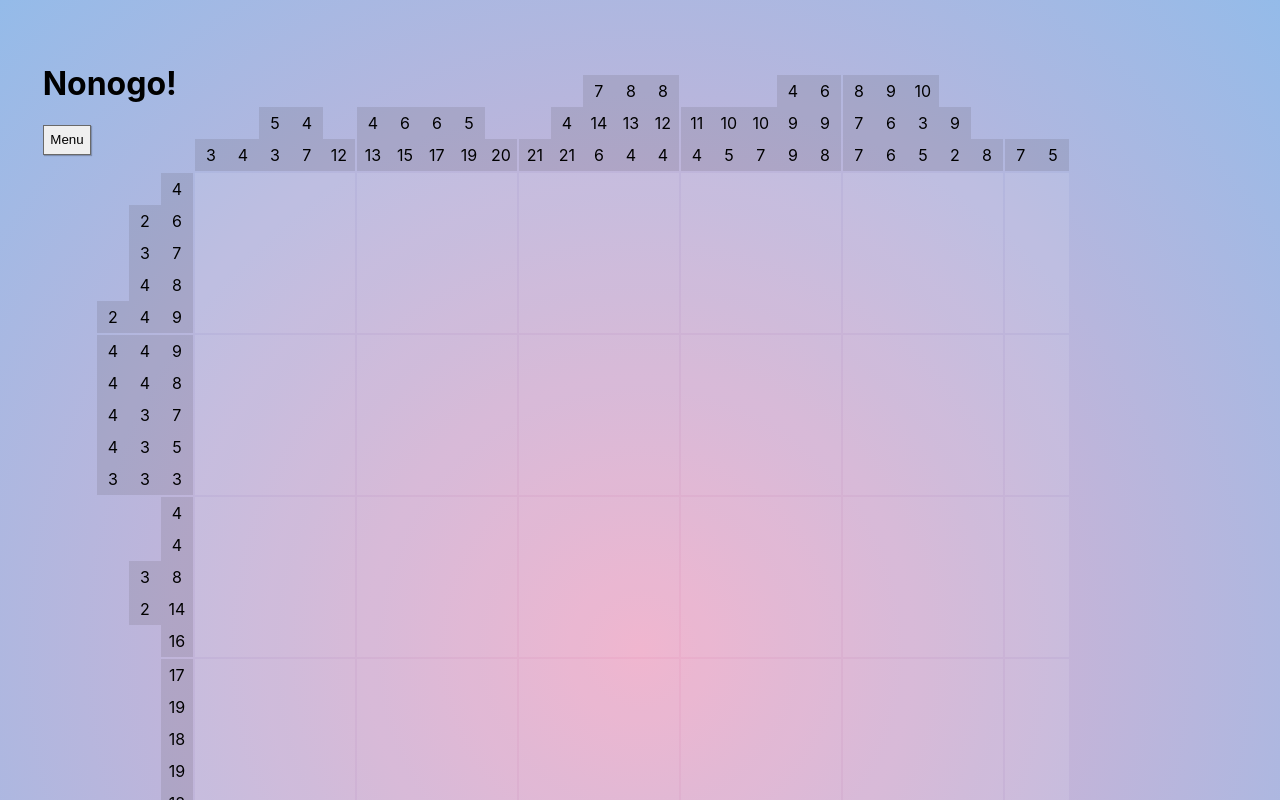
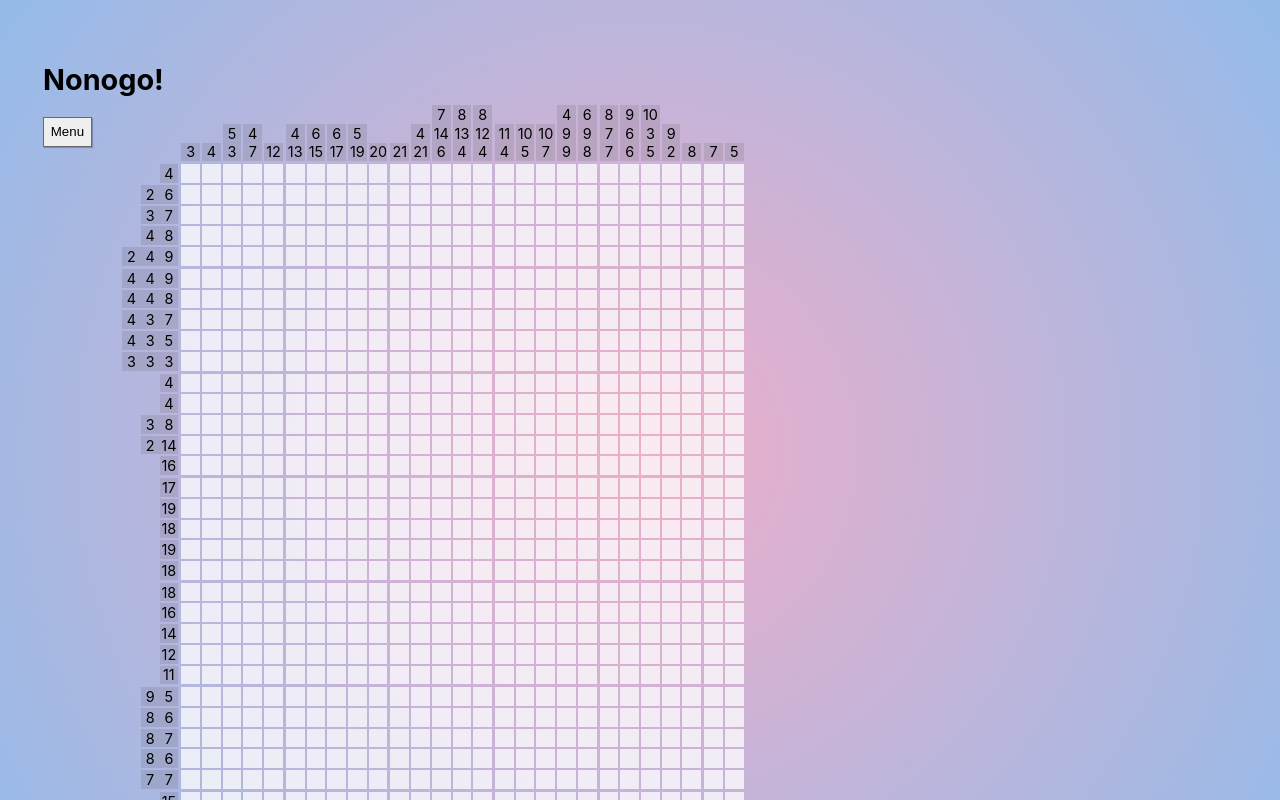
Before and after one commit to cgrage/nonogo, a React (Create React App) app: page / in a window 1280 px wide. Shown: the top 800 px of the page. Built offline with nearby package versions, Linux system fonts and the light colour scheme.

Commit message:
Changes everywhere

```diff
--- a/public/index.html
+++ b/public/index.html
@@ -26,7 +26,7 @@
     -->
     <title>React App</title>
   </head>
-  <body>
+  <body oncontextmenu="return false">
     <noscript>You need to enable JavaScript to run this app.</noscript>
     <div id="root"></div>
     <!--
--- a/src/App.css
+++ b/src/App.css
@@ -4,7 +4,7 @@
 
 .board {
     display: table;
-    font-size: 1.0em;
+    font-size: 0.9em;
     border-collapse: collapse;
 }
 
@@ -18,6 +18,7 @@
 
 .board .cell {
     display: table-cell;
+    vertical-align: top;
 }
 
 .board .column-header-cell {
@@ -46,28 +47,32 @@
     margin: 0;
 }
 
-.board .tile {
-    width: 2.0em;
-    height: 2.0em;
+.board .tile,
+.board .hint-tile,
+.board .tile.selected::after {
+    width: 1.3em;
+    height: 1.3em;
     display: flex;
     justify-content: center;
     align-items: center;
 }
 
-.board .tile.free {
-    background-color: rgba(255, 255, 255, 0.1);
+.board .tile.empty {
+    background-color: rgba(255, 255, 255, 0.75);
 }
 
-.board .tile.crossed {
-    background-color: turquoise;
+.board .tile.guess-free {
+    background-color: rgba(128, 128, 128, 0.75);
 }
 
-.board .tile.filled {
-    background-color: tomato;
+.board .tile.guess-filled {
+    background-color: rgba(0, 0, 0, 0.75);
 }
 
-.board .tile:hover {
-    background-color: yellow;
+.board .tile.selected::after {
+    content: "";
+    position: absolute;
+    border: 3px solid hotpink;
 }
 
 .board .tile.error {
@@ -76,11 +81,6 @@
 
 .board .hint-tile {
     background-color: rgba(32, 22, 13, 0.1);
-    width: 2.0em;
-    height: 2.0em;
-    display: flex;
-    justify-content: center;
-    align-items: center;
 }
 
 .board .hint-tile.sum {
@@ -91,29 +91,25 @@
     display: none;
 }
 
-.board .row.mod0 {
+.board .row {
     border-top: 2px solid transparent;
 }
 
-.board .row.mod4 {
-    border-bottom: 2px solid transparent;
+.board .row.mod0 {
+    border-top: 3px solid transparent;
+}
+
+.board .col {
+    border-left: 2px solid transparent;
 }
 
 .board .col.mod0 {
-    border-left: 2px solid transparent;
+    border-left: 3px solid transparent;
 }
 
-.board .col.mod4 {
-    border-right: 2px solid transparent;
-}
-
-.board .row:hover {
-    background-color: greenyellow;
-}
-
-.board .col:hover {
-    background-color: greenyellow;
-    z-index:0;
+.board .row.highlight,
+.board .col.highlight {
+    background: hotpink;
 }
 
 .hide {
--- a/src/components/Board.tsx
+++ b/src/components/Board.tsx
@@ -1,6 +1,6 @@
-import React, { useState, MouseEvent, useImperativeHandle, forwardRef } from 'react';
+import React, { useState, useImperativeHandle, forwardRef } from 'react';
 import BoardTile from './BoardTile';
-import PuzzleCalc, { UserFieldValue, FieldValue, HintSet } from './PuzzleCalc';
+import PuzzleCalc, { CellValue, PuzzleData } from './PuzzleCalc';
 import BoardHint from './BoardHint';
 import TitleTile from './TitleTile';
 
@@ -14,35 +14,37 @@ export interface BoardRef {
     reset(): void;
 }
 
+type Coord2d = {
+    x: number,
+    y: number,
+}
+
 const Board: React.ForwardRefRenderFunction<BoardRef, BoardProps> = (props, ref) => {
-    let loaded = PuzzleCalc.load();
+    const [puzzle] = useState<PuzzleData>(PuzzleCalc.load());
+    const [tileStates, setTileStates] = useState<CellValue[][]>(PuzzleCalc.new(puzzle.width, puzzle.height));
+    const [selCell, setSelCell] = useState<Coord2d>({ x: -1, y: -1 });
 
-    const [tileSolutions] = useState<FieldValue[][]>(loaded.solution);
-    const [colHints] = useState<HintSet[]>(loaded.colHints);
-    const [rowHints] = useState<HintSet[]>(loaded.rowHints);
-    const [tileStates, setTileStates] = useState<UserFieldValue[][]>(PuzzleCalc.new(loaded.width, loaded.height));
-
-    function onMouseDown(e: MouseEvent<HTMLDivElement>) {
-        e.preventDefault();
-    }
-
-    function onTileEvent(colIndex: number, rowIndex: number) {
+    function onTileInteract(colIndex: number, rowIndex: number) {
         setTileStates(prevState => PuzzleCalc.updateOnTileEvent(prevState, colIndex, rowIndex));
     }
 
+    function onSelected(colIndex: number, rowIndex: number) {
+        setSelCell({ x: colIndex, y: rowIndex });
+    }
+
     useImperativeHandle(ref, () => ({
-        giveHint: () => { setTileStates(prevState => PuzzleCalc.hint(prevState, loaded)); },
+        giveHint: () => { setTileStates(prevState => PuzzleCalc.hint(prevState, puzzle)); },
         reset: () => { setTileStates(prevState => PuzzleCalc.reset(prevState)); }
     }), [])
 
-    return <div className="board" onMouseDown={onMouseDown}>
+    return <div className="board">
         <div className={`col header-col`}></div>
-        {colHints.map((colHintSet, colIndex) =>
-            <div className={`col mod${colIndex % 5}`} key={colIndex.toString()} />
+        {puzzle.colHints.map((colHintSet, colIndex) =>
+            <div className={`col mod${colIndex % 5} ${colIndex == selCell.x ? "highlight" : ""}`} key={colIndex.toString()} />
         )}
         <div className={`row header-row`}>
             <TitleTile onOpenMenu={props.onOpenMenu} />
-            {colHints.map((colHintSet, colIndex) =>
+            {puzzle.colHints.map((colHintSet, colIndex) =>
                 <div className="cell column-header-cell" key={colIndex.toString()}>
                     <div className="column-hints">
                         {colHintSet.hints.map((hint, hintIndex) =>
@@ -59,10 +61,10 @@ const Board: React.ForwardRefRenderFunction<BoardRef, BoardProps> = (props, ref)
             )}
         </div>
         {tileStates.map((row, rowIndex) =>
-            <div className={`row mod${rowIndex % 5}`} key={rowIndex.toString()}>
+            <div className={`row mod${rowIndex % 5} ${rowIndex == selCell.y ? "highlight" : ""}`} key={rowIndex.toString()}>
                 <div className="cell row-header-cell">
                     <div className="row-hints">
-                        {rowHints[rowIndex].hints.map((hint, hintIndex) =>
+                        {puzzle.rowHints[rowIndex].hints.map((hint, hintIndex) =>
                             <BoardHint
                                 key={hintIndex.toString()}
                                 value={hint} />
@@ -70,7 +72,7 @@ const Board: React.ForwardRefRenderFunction<BoardRef, BoardProps> = (props, ref)
                         <BoardHint
                             isSum={true}
                             isHidden={!props.showSums}
-                            value={rowHints[rowIndex].sum} />
+                            value={puzzle.rowHints[rowIndex].sum} />
                     </div>
                 </div>
                 {row.map((tileState, colIndex) =>
@@ -79,7 +81,9 @@ const Board: React.ForwardRefRenderFunction<BoardRef, BoardProps> = (props, ref)
                             value={tileState}
                             rowIndex={rowIndex}
                             colIndex={colIndex}
-                            onTileEvent={onTileEvent} />
+                            isSelected={colIndex == selCell.x && rowIndex == selCell.y}
+                            onInteract={onTileInteract}
+                            onSelected={onSelected} />
                     </div>
                 )}
             </div>
--- a/src/components/BoardTile.tsx
+++ b/src/components/BoardTile.tsx
@@ -1,33 +1,47 @@
 import React from 'react';
-import { UserFieldValue, FieldValue } from './PuzzleCalc';
+import { CellValue, Colors } from './PuzzleCalc';
 
 interface TileProps {
-    value: UserFieldValue;
+    value: CellValue;
     colIndex: number;
     rowIndex: number;
-    onTileEvent: (col: number, row: number) => void;
+    isSelected: boolean;
+    onInteract: (col: number, row: number) => void;
+    onSelected: (col: number, row: number) => void;
 };
 
 const BoardTile: React.FC<TileProps> = (props) => {
-    function onClick(e: React.MouseEvent) {
-        if (props.onTileEvent) {
-            props.onTileEvent(props.colIndex, props.rowIndex);
+    function onMouseDown(e: React.MouseEvent) {
+        if (props.onInteract) {
+            props.onInteract(props.colIndex, props.rowIndex);
+        }
+    }
+
+    function onMouseEnter(e: React.MouseEvent) {
+        if (props.onSelected) {
+            props.onSelected(props.colIndex, props.rowIndex);
         }
     }
 
     function className(): string {
         let value = "tile";
 
-        if (props.value.value === undefined) {
-            value += " free";
-        } else if (props.value.value === FieldValue.Free) {
-            value += " crossed";
+        if (props.value.input === undefined) {
+            value += " empty";
         } else {
-            value += " filled";
+            if (props.value.input === Colors.Free) {
+                value += " guess-free";
+            } else {
+                value += " guess-filled";
+            }
         }
 
         if (props.value.hasError) {
-            value += " error"
+            value += " error";
+        }
+
+        if (props.isSelected) {
+            value += " selected";
         }
 
         return value
@@ -35,7 +49,8 @@ const BoardTile: React.FC<TileProps> = (props) => {
 
     return <div
         className={className()}
-        onClick={onClick}></div>;
+        onMouseDown={onMouseDown}
+        onMouseEnter={onMouseEnter}></div>;
 }
 
 export default BoardTile;
--- a/src/components/PuzzleCalc.tsx
+++ b/src/components/PuzzleCalc.tsx
@@ -1,21 +1,23 @@
 
 import Puzzle from '../puzzles/json/one.json';
 
-export enum FieldValue {
-    Free = 0,
-    Color1 = 1,
-    Color2 = 2,
-    Color3 = 3,
-    Color4 = 4,
-    Color5 = 5,
-    Color6 = 6,
-    Color7 = 7,
-    Color8 = 8,
-    Color9 = 9,
-}
+export const Colors = {
+    Free: 0,
+    Color1: 1,
+    Color2: 2,
+    Color3: 3,
+    Color4: 4,
+    Color5: 5,
+    Color6: 6,
+    Color7: 7,
+    Color8: 8,
+    Color9: 9,
+} as const;
 
-export type UserFieldValue = {
-    value?: FieldValue,
+export type FieldColor = typeof Colors[keyof typeof Colors];
+
+export type CellValue = {
+    input: FieldColor | undefined,
     hasError: boolean,
 }
 
@@ -27,7 +29,7 @@ export type HintSet = {
 export type PuzzleData = {
     width: number;
     height: number;
-    solution: FieldValue[][];
+    solution: FieldColor[][];
     colHints: HintSet[];
     rowHints: HintSet[];
 }
@@ -57,7 +59,21 @@ class PuzzleCalc {
         for (let y = 0; y < loaded.height; y++) {
             loaded.solution[y] = [];
             for (let x = 0; x < loaded.width; x++) {
-                loaded.solution[y][x] = FieldValue.Free;
+                loaded.solution[y][x] = function (x: string): FieldColor {
+                    switch (x) {
+                        case "0": return Colors.Free;
+                        default:
+                        case "1": return Colors.Color1;
+                        case "2": return Colors.Color2;
+                        case "3": return Colors.Color3;
+                        case "4": return Colors.Color4;
+                        case "5": return Colors.Color5;
+                        case "6": return Colors.Color6;
+                        case "7": return Colors.Color7;
+                        case "8": return Colors.Color8;
+                        case "9": return Colors.Color9;
+                    }
+                }(Puzzle.goal.charAt(y * loaded.width + x));
             }
         }
 
@@ -92,7 +108,7 @@ class PuzzleCalc {
         for (let y = 0; y < loaded.height; y++) {
             loaded.solution[y] = [];
             for (let x = 0; x < loaded.width; x++) {
-                loaded.solution[y][x] = FieldValue.Free;
+                loaded.solution[y][x] = Colors.Free;
             }
         }
 
@@ -117,61 +133,64 @@ class PuzzleCalc {
         return loaded;
     }
 
-    public static reset(board: UserFieldValue[][]): UserFieldValue[][] {
+    public static reset(board: CellValue[][]): CellValue[][] {
         for (let y = 0; y < board.length; y++) {
             for (let x = 0; x < board[y].length; x++) {
                 board[y][x] = {
-                    value: undefined,
+                    input: undefined,
                     hasError: false,
-                }
+                };
             }
         }
         return board;
     }
 
-    public static new(width: number, height: number): UserFieldValue[][] {
-        let empty: UserFieldValue[][] = [];
+    public static new(width: number, height: number): CellValue[][] {
+        let empty: CellValue[][] = [];
         for (let y = 0; y < height; y++) {
             empty[y] = [];
             for (let x = 0; x < width; x++) {
                 empty[y][x] = {
-                    value: undefined,
+                    input: undefined,
                     hasError: false,
-                }
+                };
             }
         }
         return empty;
     }
 
-    public static clone(board: UserFieldValue[][]): UserFieldValue[][] {
-        let clone: UserFieldValue[][] = [];
+    public static clone(board: CellValue[][]): CellValue[][] {
+        let clone: CellValue[][] = [];
         for (let y = 0; y < board.length; y++) {
             clone[y] = [];
             for (let x = 0; x < board[y].length; x++) {
-                clone[y][x] = board[y][x];
+                clone[y][x] = {
+                    input: board[y][x].input,
+                    hasError: board[y][x].hasError,
+                };
             }
         }
         return clone;
     }
 
-    public static updateOnTileEvent(board: UserFieldValue[][], colIndex: number, rowIndex: number): UserFieldValue[][] {
-        let tileVal = board[rowIndex][colIndex];
+    public static updateOnTileEvent(board: CellValue[][], colIndex: number, rowIndex: number): CellValue[][] {
+        let tileVal = board[rowIndex][colIndex].input;
 
-        if (tileVal.value === undefined) {
-            tileVal.value = FieldValue.Color1;
-        } else if (tileVal.value === FieldValue.Free) {
-            tileVal.value = undefined;
+        if (tileVal === undefined) {
+            tileVal = Colors.Color1;
+        } else if (tileVal === Colors.Free) {
+            tileVal = undefined;
         } else {
-            tileVal.value = FieldValue.Free;
+            tileVal = Colors.Free;
         }
 
         let newBoard = PuzzleCalc.clone(board);
-        newBoard[rowIndex][colIndex] = tileVal;
+        newBoard[rowIndex][colIndex].input = tileVal;
 
         return newBoard;
     }
 
-    static findErrors(board: UserFieldValue[][], puzzle: PuzzleData): ErrorMap {
+    static findErrors(board: CellValue[][], puzzle: PuzzleData): ErrorMap {
         let map: ErrorMap = {
             hasError: [],
             errorCount: 0,
@@ -180,7 +199,7 @@ class PuzzleCalc {
         for (let y = 0; y < puzzle.height; y++) {
             map.hasError[y] = [];
             for (let x = 0; x < puzzle.width; x++) {
-                let hasError = (board[y][x].value !== undefined) && (board[y][x].value !== puzzle.solution[y][x]);
+                let hasError = (board[y][x].input !== undefined) && (board[y][x].input !== puzzle.solution[y][x]);
                 map.hasError[y][x] = hasError;
                 if (hasError) {
                     map.errorCount++;
@@ -191,7 +210,7 @@ class PuzzleCalc {
         return map;
     }
 
-    static markRandomError(map: ErrorMap, board: UserFieldValue[][], puzzle: PuzzleData) {
+    static markRandomError(map: ErrorMap, board: CellValue[][], puzzle: PuzzleData) {
         if (map.errorCount < 1) {
             return;
         }
@@ -205,7 +224,15 @@ class PuzzleCalc {
         }
     }
 
-    public static hint(board: UserFieldValue[][], puzzle: PuzzleData): UserFieldValue[][] {
+    static showRandomSolution(board: CellValue[][], puzzle: PuzzleData) {
+        for (let y = 0; y < puzzle.height; y++) {
+            for (let x = 0; x < puzzle.width; x++) {
+                board[y][x].input = puzzle.solution[y][x];
+            }
+        }
+    }
+
+    public static hint(board: CellValue[][], puzzle: PuzzleData): CellValue[][] {
         board = PuzzleCalc.clone(board);
         let errors = this.findErrors(board, puzzle);
 
@@ -214,7 +241,9 @@ class PuzzleCalc {
                 this.markRandomError(errors, board, puzzle);
             }
         } else {
-
+            for (let i = 0; i < 3; i++) {
+                this.showRandomSolution(board, puzzle);
+            }
         }
 
         return board;
```
